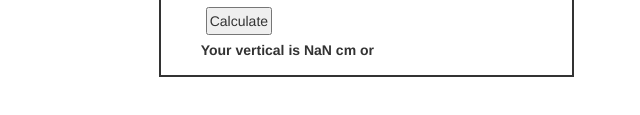
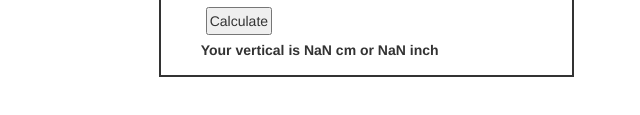
Before and after one commit to MinhCredible/volleyball-webpage, a plain HTML site: page index.html in a window 1280 px wide. Both pictures are taken after typing "Sample", "Sample" into the empty fields and a click on the button "Calculate". Shown: the part 391-506 px from the top of the page, 636-1276 px from the left. Drawn offline with nearby package versions, Linux system fonts and the light colour scheme.

Commit message:
created a vertical calculator with cm input with a cm and/or inch conversion output

```diff
--- a/index.html
+++ b/index.html
@@ -68,16 +68,15 @@
 <script src="js/bootstrap.js"></script>
 <script type="text/javascript">
 
-
 function calVert(){
 
-  var x = parseInt(document.getElementById("srVert").value);
-  var y = parseInt(document.getElementById("arVert").value);
-  var totalVert = (y - x);
-  document.getElementById("totalVert").innerHTML = "Your vertical is" + " " + totalVert + " " + "cm" + " or " ;
+  var x = document.getElementById("srVert").value;
+  var y = document.getElementById("arVert").value;
+  var totalVertCm = (y - x);
+  var totalVertIn = (y - x) / 2.54;
+  document.getElementById("totalVert").innerHTML = "Your vertical is" + " " + totalVertCm.toFixed(2) + " " + "cm" + " or " + totalVertIn.toFixed(2) + " " + "inch";
 }
 </script>
 
-
 </body>
 </html>
```
